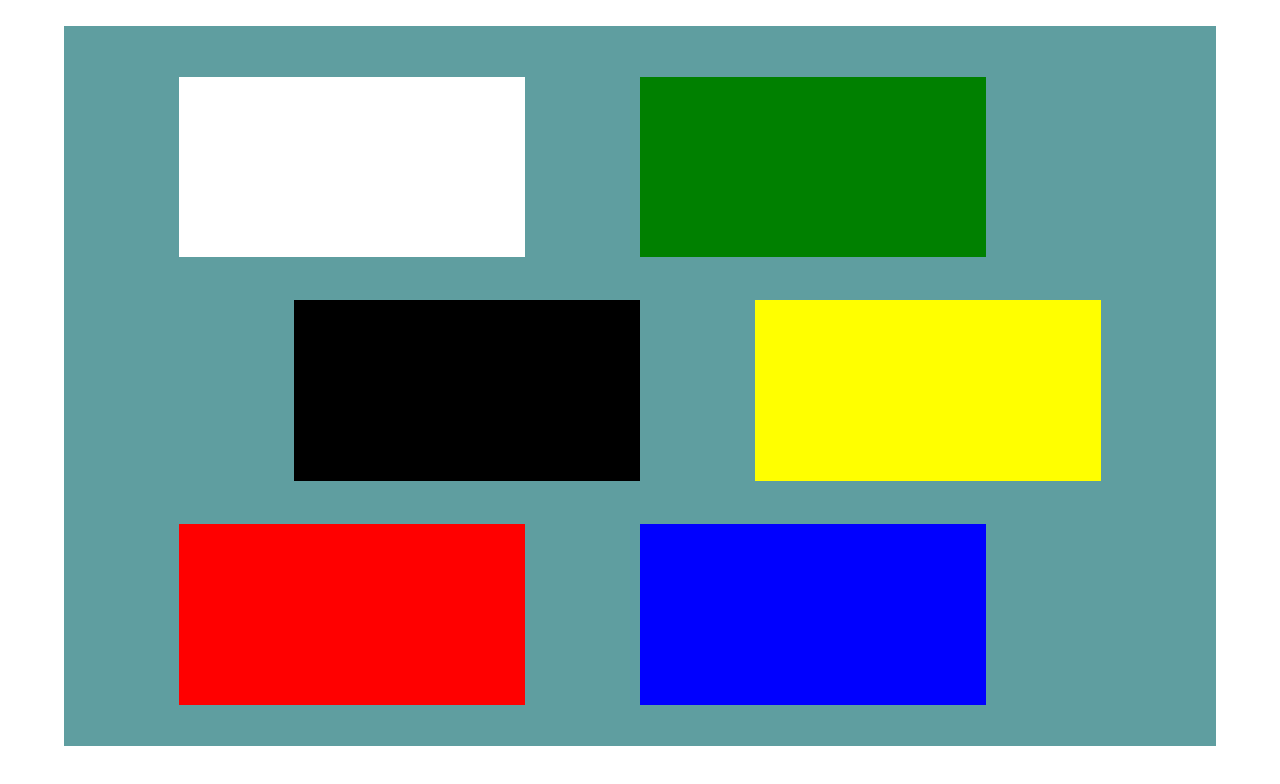
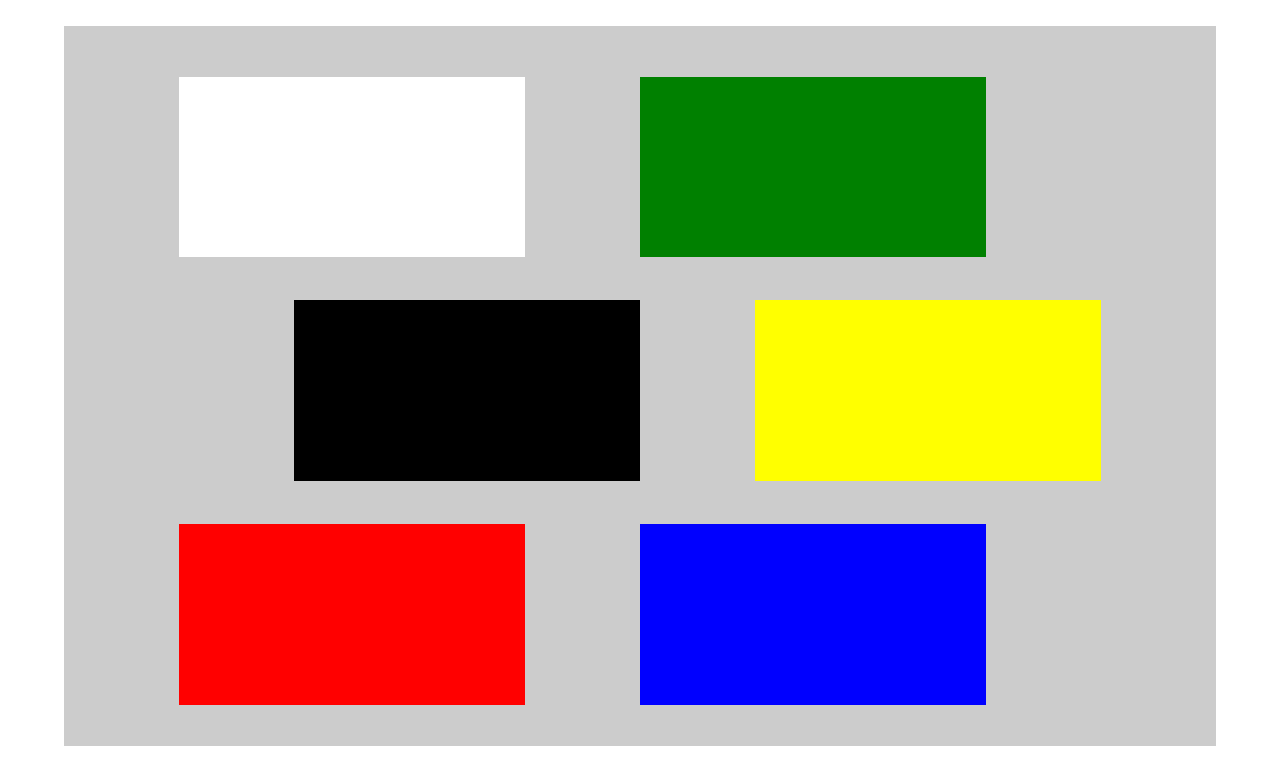
Before and after one commit to marskib/Kolory-js, a plain HTML site: page index.html in a window 1280 px wide. Drawn offline with Linux system fonts and the light colour scheme.

Commit message:
2-gi raz

```diff
--- a/index.html
+++ b/index.html
@@ -68,7 +68,7 @@
 
         @media (min-width:1024px) {
             #containt {
-                background-color: cadetblue;
+                /* background-color: cadetblue; */
                 margin-top: 2%;
                 height:90vh;
             }
```
